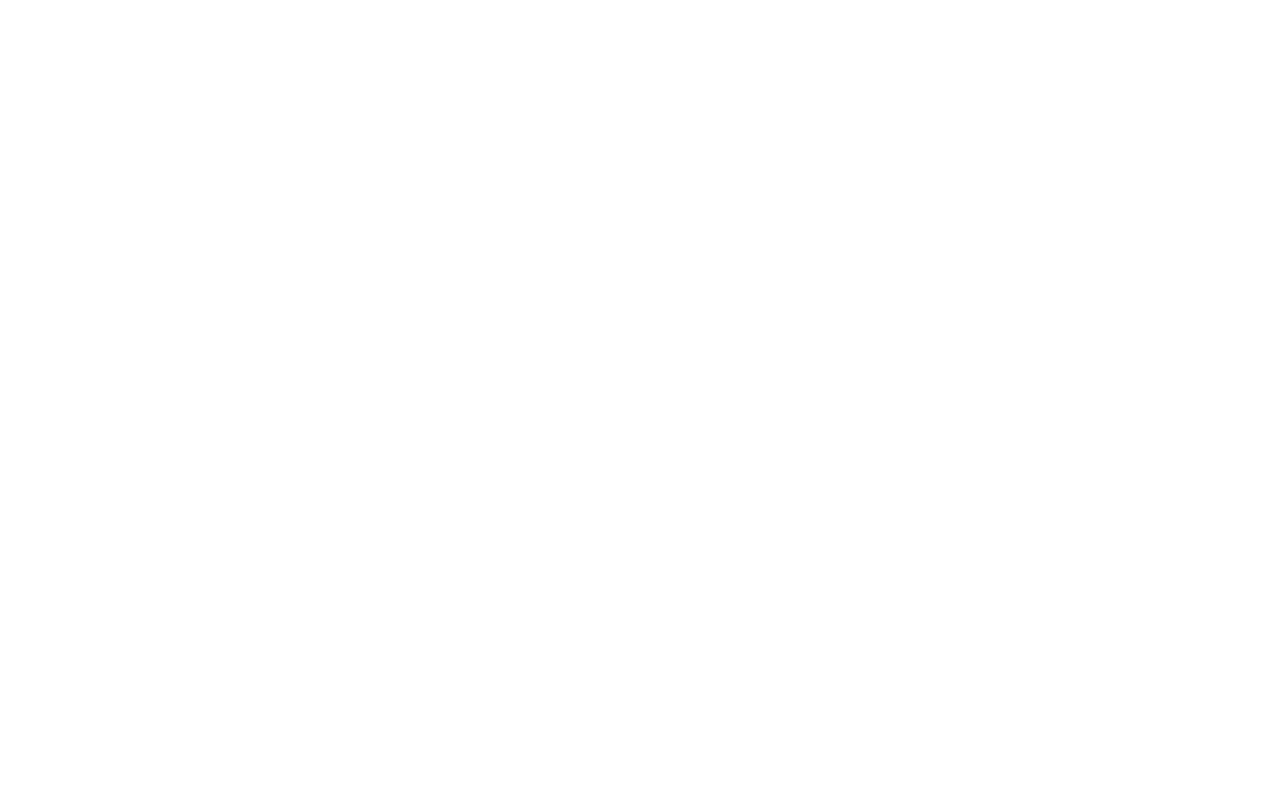
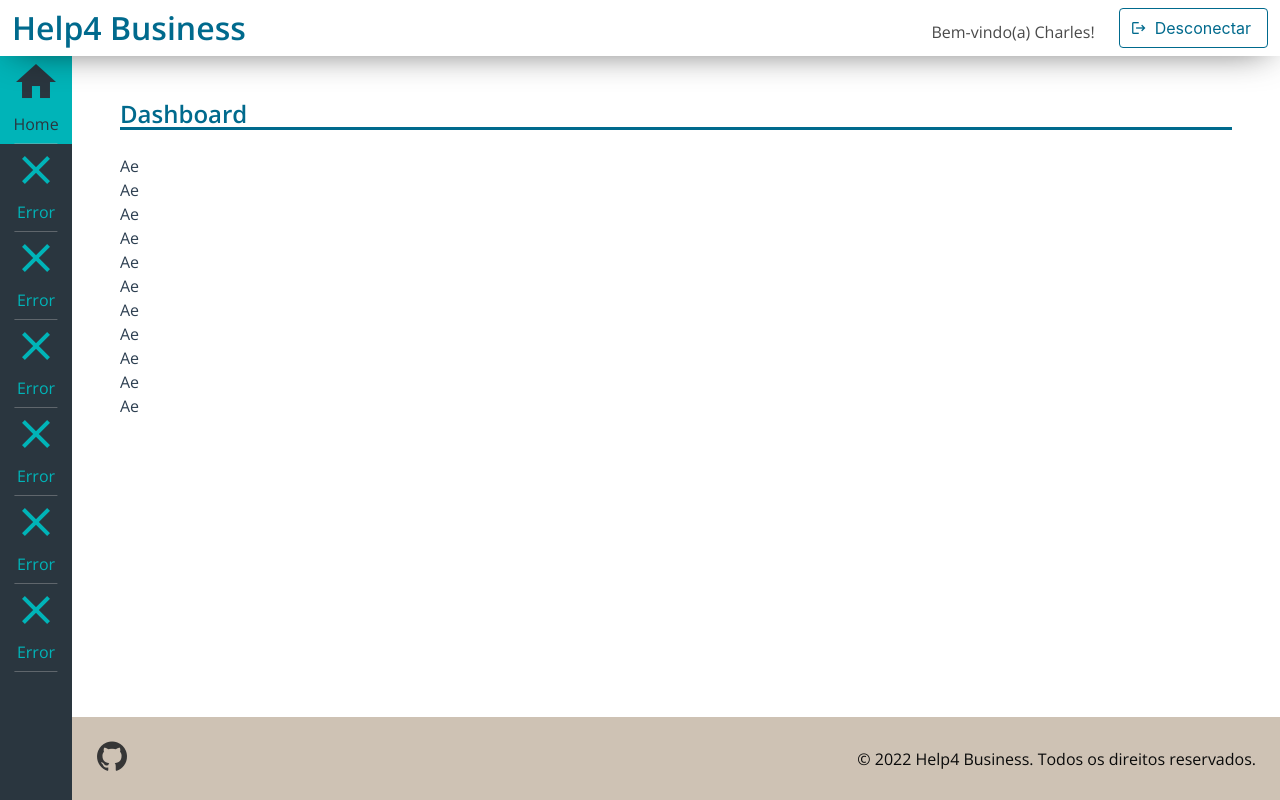
Before and after one commit to charleslana/help-desk, a Vue app: page /dashboard in a window 1280 px wide. Built offline with nearby package versions, Linux system fonts and the light colour scheme.

Commit message:
updated structure

```diff
--- a/src/App.vue
+++ b/src/App.vue
@@ -11,5 +11,6 @@
   -moz-osx-font-smoothing: grayscale;
   text-align: center;
   color: #2c3e50;
+  height: 100%;
 }
 </style>
--- a/src/assets/css/index.css
+++ b/src/assets/css/index.css
@@ -7,6 +7,10 @@
 }
 
 .input {
+    border-color: #006a8d;
+}
+
+.input:focus {
     border-color: #006a8d;
 }
 
@@ -35,6 +39,30 @@
         background-image: linear-gradient(
                 100deg, #fff, #fff 50%, transparent 0);
     }
+
+    html {
+        --scrollbarBG: #2a363f;
+        --thumbBG: #006a8d;
+    }
+
+    *::-webkit-scrollbar {
+        width: 7px;
+    }
+
+    * {
+        scrollbar-width: thin;
+        scrollbar-color: var(--thumbBG) var(--scrollbarBG);
+    }
+
+    *::-webkit-scrollbar-track {
+        background: var(--scrollbarBG);
+    }
+
+    *::-webkit-scrollbar-thumb {
+        background-color: var(--thumbBG);
+        border-radius: 6px;
+        border: 2px solid var(--scrollbarBG);
+    }
 }
 
 form.card-content {
@@ -62,6 +90,13 @@
     background-position: 100% 100%;
 }
 
+.b-steps .steps .step-items .step-item::before, .b-steps .steps .step-items .step-item::after {
+    background: -webkit-gradient(linear, right top, left top, color-stop(50%, #dbdbdb), color-stop(50%, #006a8d));
+    background: linear-gradient(to left, #dbdbdb 50%, #006a8d 50%);
+    background-size: 200% 100%;
+    background-position: right bottom;
+}
+
 .b-steps .steps .step-items .step-item.is-previous .step-marker {
     color: white;
     background-color: #48c78e;
@@ -82,3 +117,66 @@
 .b-radio.radio:hover input[type=radio]:not(:disabled) + .check {
     border-color: #006a8d;
 }
+
+.b-radio.radio input[type=radio]:focus:checked + .check {
+    -webkit-box-shadow: 0 0 0.5em rgb(0 106 141 / 80%);
+    box-shadow: 0 0 0.5em rgb(0 106 141 / 80%);
+}
+
+
+.section {
+    text-align: left;
+}
+
+.section .title {
+    border-bottom: 3px solid rgb(0, 106, 141);
+}
+
+main {
+    position: relative;
+    min-height: 100%;
+    padding-bottom: 5.5em;
+}
+
+main .footer {
+    position: absolute;
+    bottom: 0;
+    width: 100%;
+}
+
+@media screen and (min-width: 1024px) {
+    .main {
+        padding-left: 4.5rem;
+    }
+
+    main .footer {
+        padding-right: 1.5rem !important;
+        width: calc(100% - 4.5rem) !important;
+    }
+}
+
+main .is-fullheight {
+    height: 100% !important;
+}
+
+html {
+    height: 100%;
+    width: 100vw !important;
+    -webkit-tap-highlight-color: transparent;
+}
+
+body {
+    height: 100%;
+}
+
+body.has-navbar-fixed-top, html.has-navbar-fixed-top {
+    padding-top: 3.25rem;
+}
+
+.columns {
+    margin: 0 !important;
+}
+
+.is-active {
+    display: block !important;
+}
--- a/src/components/FooterComponent.vue
+++ b/src/components/FooterComponent.vue
@@ -3,9 +3,9 @@
     <div class="level">
       <div class="level-left">
         <div class="level-item">
-          <b-tooltip type="is-dark" position="is-right" label="Acesse o github">
-            <a href="#" target="_blank">
-              <b-icon icon="github" size="is-medium"></b-icon>
+          <b-tooltip label="Acesse o github" position="is-right" type="is-dark">
+            <a href="https://github.com/charleslana" target="_blank">
+              <b-icon icon="github" size="is-medium" type="is-dark"></b-icon>
             </a>
           </b-tooltip>
         </div>
--- /dev/null
+++ b/src/components/MenuComponent.vue
@@ -0,0 +1,105 @@
+<template>
+  <b-menu class="is-fullheight is-hidden-mobile is-active">
+    <b-menu-list>
+      <b-menu-item icon="home" label="Home" size="is-large" tag="router-link" to="/dashboard"></b-menu-item>
+    </b-menu-list>
+    <b-menu-list>
+      <b-menu-item icon="close" label="Error" size="is-large" tag="router-link" to="/error"></b-menu-item>
+    </b-menu-list>
+    <b-menu-list>
+      <b-menu-item icon="close" label="Error" size="is-large" tag="router-link" to="/error"></b-menu-item>
+    </b-menu-list>
+    <b-menu-list>
+      <b-menu-item icon="close" label="Error" size="is-large" tag="router-link" to="/error"></b-menu-item>
+    </b-menu-list>
+    <b-menu-list>
+      <b-menu-item icon="close" label="Error" size="is-large" tag="router-link" to="/error"></b-menu-item>
+    </b-menu-list>
+    <b-menu-list>
+      <b-menu-item icon="close" label="Error" size="is-large" tag="router-link" to="/error"></b-menu-item>
+    </b-menu-list>
+    <b-menu-list>
+      <b-menu-item icon="close" label="Error" size="is-large" tag="router-link" to="/error"></b-menu-item>
+    </b-menu-list>
+  </b-menu>
+</template>
+
+<script>
+export default {
+  data() {
+    return {
+      isActive: true
+    }
+  }
+}
+</script>
+
+<style>
+.menu {
+  position: fixed;
+  top: 0;
+  left: 0;
+  width: 4.5rem;
+  padding-top: 3.5rem;
+  background-color: #2a363f;
+  overflow-y: auto;
+}
+
+@media screen and (max-width: 1023px) {
+  .menu {
+    width: 100%;
+    padding-top: 3.2rem;
+  }
+
+  .section {
+    padding-top: 7rem !important;
+  }
+
+  .menu.is-fullheight {
+    height: auto !important;
+    overflow-x: auto;
+    display: flex !important;
+  }
+
+  .menu ul li a {
+    display: flex;
+    font-size: 1.25rem !important;
+    flex-direction: column !important;
+    justify-content: center !important;
+  }
+}
+
+.menu-list a {
+  color: #00b4b8 !important;
+}
+
+.menu-list a:hover {
+  background-color: #00b4b8 !important;
+  color: #2a363f !important;
+  border-radius: 0;
+}
+
+.menu .router-link-active {
+  background-color: #00b4b8 !important;
+  color: #2a363f !important;
+  border-radius: 0;
+}
+
+.menu ul li a:after {
+  content: "";
+  position: absolute;
+  bottom: 0;
+  left: 50%;
+  transform: translateX(-50%);
+  width: 60%;
+  height: 1px;
+  opacity: .4;
+  transition: opacity .1s ease;
+  will-change: opacity;
+  background-color: #b0b0b0;
+}
+
+.menu-list {
+  position: relative;
+}
+</style>
--- /dev/null
+++ b/src/components/NavbarComponent.vue
@@ -0,0 +1,64 @@
+<template>
+  <b-navbar class="is-fixed-top">
+    <template #brand>
+      <b-navbar-item :to="{ path: '/dashboard' }" tag="router-link">
+        <h1 class="has-text-primary title">Help4 Business</h1>
+      </b-navbar-item>
+    </template>
+    <template #end>
+      <b-navbar-item tag="div">
+        <div class="buttons">
+          <p>Bem-vindo(a) Charles!</p>
+          <b-button id="logout" class="ml-5" icon-left="logout" outlined @click="logout">
+            Desconectar
+          </b-button>
+        </div>
+      </b-navbar-item>
+    </template>
+  </b-navbar>
+</template>
+
+<script>
+import router from "@/router";
+
+export default {
+  data() {
+    return {}
+  },
+  methods: {
+    logout() {
+      router.replace({path: '/'});
+    }
+  },
+  mounted() {
+    document.body.classList.add('has-navbar-fixed-top')
+  },
+  destroyed() {
+    document.body.classList.remove('has-navbar-fixed-top')
+  }
+}
+</script>
+
+<style>
+.navbar-item button {
+  border-color: #006a8d;
+  color: #006a8d;
+}
+
+.navbar-item button:focus, .navbar-item button.is-focused {
+  border-color: #006a8d;
+  color: #006a8d;
+  box-shadow: none !important;
+  -webkit-box-shadow: none !important;
+}
+
+.navbar-item button:hover, .navbar-item button.is-hovered {
+  border-color: #006a8d;
+  color: white;
+  background-color: #006a8d;
+}
+
+.navbar {
+  box-shadow: 0 5px 37px -13px rgb(0 0 0 / 75%);
+}
+</style>
--- a/src/main.ts
+++ b/src/main.ts
@@ -12,6 +12,5 @@
 Vue.config.productionTip = false;
 
 new Vue({
-    router,
-    render: h => h(App)
+    router, render: h => h(App)
 }).$mount('#app');
--- a/src/router/index.ts
+++ b/src/router/index.ts
@@ -2,27 +2,24 @@
 import VueRouter, {RouteConfig} from 'vue-router';
 import LoginView from '../views/LoginView.vue';
 import RegisterView from '../views/RegisterView.vue';
+import DashboardView from '../views/DashboardView.vue';
 
 Vue.use(VueRouter)
 
-const routes: Array<RouteConfig> = [
-    {
-        path: '/',
-        name: 'home',
-        component: LoginView
-    }, {
-        path: '/login',
-        component: () => import('../views/LoginView.vue')
-    }, {
-        path: '/register',
-        component: RegisterView
-    }
-]
+const routes: Array<RouteConfig> = [{
+    path: '/', name: 'home', component: LoginView
+}, {
+    path: '/login', component: LoginView
+}, {
+    path: '/register', component: RegisterView
+}, {
+    path: '/dashboard', component: DashboardView
+}, {
+    path: '*', component: () => import('../views/NotFoundView.vue')
+}]
 
 const router = new VueRouter({
-    mode: 'history',
-    base: process.env.BASE_URL,
-    routes
+    mode: 'history', base: process.env.BASE_URL, routes
 })
 
 export default router;
--- /dev/null
+++ b/src/views/DashboardView.vue
@@ -0,0 +1,32 @@
+<template>
+  <main class="main">
+    <navbar-component/>
+    <menu-component/>
+    <section class="section">
+      <h2 class="title is-4 has-text-primary">Dashboard</h2>
+      <ul>
+        <li>Ae</li>
+        <li>Ae</li>
+        <li>Ae</li>
+        <li>Ae</li>
+        <li>Ae</li>
+        <li>Ae</li>
+        <li>Ae</li>
+        <li>Ae</li>
+        <li>Ae</li>
+        <li>Ae</li>
+        <li>Ae</li>
+      </ul>
+    </section>
+    <footer-component/>
+  </main>
+</template>
+<script>
+import FooterComponent from "@/components/FooterComponent";
+import NavbarComponent from "@/components/NavbarComponent";
+import MenuComponent from "@/components/MenuComponent";
+
+export default {
+  components: {MenuComponent, NavbarComponent, FooterComponent}
+}
+</script>
--- a/src/views/LoginView.vue
+++ b/src/views/LoginView.vue
@@ -15,10 +15,11 @@
                 <b-input id="password" icon="lock" password-reveal placeholder="Informe sua senha" required
                          size="is-medium" type="password"></b-input>
               </b-field>
-              <b-button id="loginButton" class="is-primary is-fullwidth mb-5" icon-left="login" native-type="submit" size="is-medium">
+              <b-button id="loginButton" :disabled="isLoading" :loading="isLoading" class="is-primary is-fullwidth mb-5"
+                        icon-left="login" native-type="submit" size="is-medium">
                 Entrar
               </b-button>
-              <router-link to="/register">Cadastre-se</router-link>
+              <router-link :hidden="isLoading" to="/register">Cadastre-se</router-link>
             </form>
           </div>
           <div class="column card login-bg is-hidden-mobile">
@@ -32,14 +33,22 @@
 
 <script>
 import FooterComponent from "@/components/FooterComponent";
+import router from "@/router";
+
 export default {
   components: {FooterComponent},
   data() {
-    return {}
+    return {
+      isLoading: false
+    }
   },
   methods: {
     checkForm(e) {
-      alert('Login success');
+      this.isLoading = true;
+      setTimeout(() => {
+        router.push('/dashboard');
+        //this.isLoading = false;
+      }, 3000);
       e.preventDefault();
     }
   }
--- /dev/null
+++ b/src/views/NotFoundView.vue
@@ -0,0 +1,3 @@
+<template>
+  <h1>Página não encontrada</h1>
+</template>
--- a/src/views/RegisterView.vue
+++ b/src/views/RegisterView.vue
@@ -93,8 +93,8 @@
                   <p class="has-text-centered mb-5">Selecione o tipo de conta
                     <b-tooltip
                         label="Caso você solicite a conta de Administrador, ela vai ficar em análise e depois será reativada."
-                        position="is-top"
-                        type="is-dark">
+                        multilined
+                        position="is-top" type="is-dark">
                       <b-icon icon="information-outline"></b-icon>
                     </b-tooltip>
                   </p>
```
